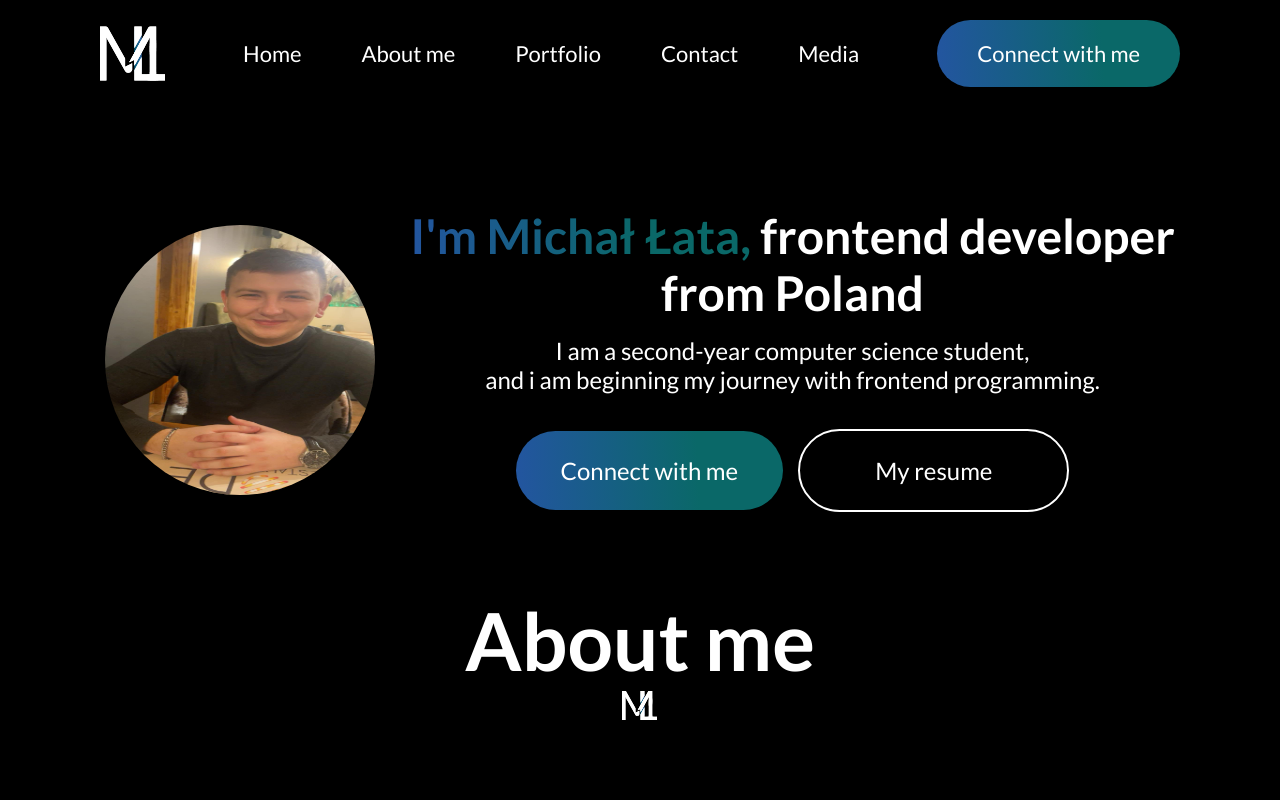
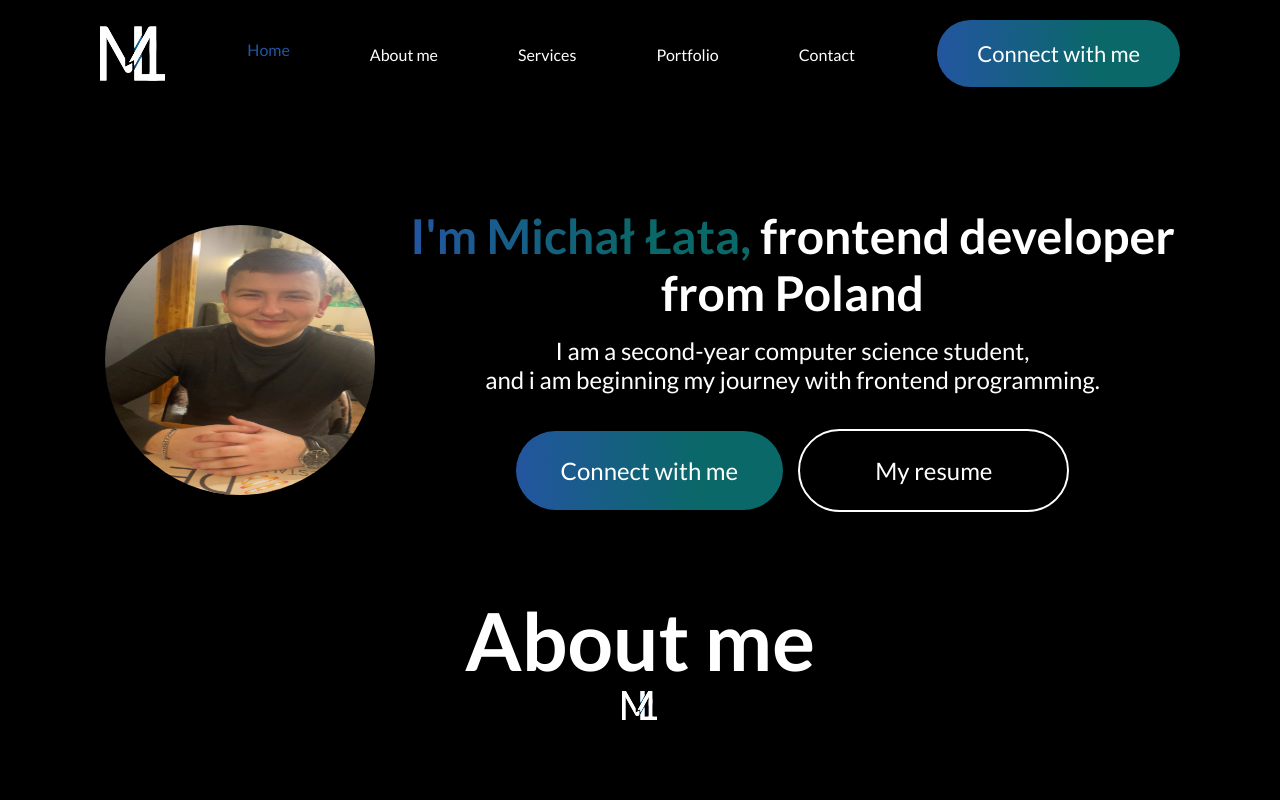
Before and after one commit to LataM88/portfolio, a React (Create React App) app: page / in a window 1280 px wide. Shown: the top 800 px of the page. Built offline with nearby package versions, Linux system fonts and the light colour scheme.

Commit message:
footer section

```diff
--- a/src/App.js
+++ b/src/App.js
@@ -5,6 +5,7 @@ import About from './components/About/about';
 import Services from './components/Services/services';
 import MyWork from './components/MyWork/mywork';
 import Contact from './components/Contact/contact';
+import Footer from './components/Footer/footer';
 
 function App() {
   return (
@@ -15,6 +16,7 @@ function App() {
       <Services />
       <MyWork />
       <Contact />
+      <Footer />
     </div>
   );
 }
--- /dev/null
+++ b/src/components/Footer/footer.css
@@ -0,0 +1,80 @@
+.footer-top-left img {
+    width: 35px;
+    height: 35px;
+}
+
+.footer-email-input img {
+    width: 20px;
+    height: 20px;
+}
+
+.footer {
+    margin: 50px 170px;
+    display: flex;
+    flex-direction: column;
+    gap: 30px;
+}
+
+.footer-top {
+    display: flex;
+    justify-content: space-between;
+}
+
+.footer-top-left p {
+    font-size: 18px;
+    max-width: 400px;
+    text-align: left;
+}
+
+.footer-top-right {
+    display: flex;
+    align-items: center;
+    gap: 35px;
+}
+
+.footer-email-input {
+    display: flex;
+    gap: 30px;
+    padding: 20px 30px;
+    border-radius: 50px;
+    background: #32323B;
+    padding-right: 80px;
+}
+
+.footer-email-input input {
+    outline: none;
+    border: none;
+    background: transparent;
+    color: #a0a0a0;
+    font-size: 16px;
+}
+
+.footer-subscribe {
+    font-size: 18px;
+    padding: 22px 50px;
+    border-radius: 50px;
+    background: linear-gradient(267deg, rgb(10, 104, 104) 32%, rgb(35, 85, 160) );
+    cursor: pointer;
+    transition: 0.3s;
+}
+
+.footer-bottom {
+    display: flex;
+    justify-content: space-between;
+    font-size: 16px;
+}
+
+.footer-bottom-right {
+    display: flex;
+    gap: 50px;
+    margin-bottom: 50px;
+}
+
+.footer-email-input:hover {
+    border: 2px solid white;
+}
+
+.footer-subscribe:hover {
+    transform: scale(1.1);
+    transition: 0.3;
+}
--- /dev/null
+++ b/src/components/Footer/footer.jsx
@@ -0,0 +1,35 @@
+import React from "react";
+import './footer.css'
+import logom from '../../logom.svg'
+import user_icon from '../../assets/user_icon.svg'
+
+const Footer = () => {
+    return (
+        <div className="footer">
+            <div className="footer-top">
+                <div className="footer-top-left">
+                    <img src={logom} alt="logo" />
+                    <p>I am a second-year computer science student, and i am beginning my journey with frontend programming.</p>
+                </div>
+                <div className="footer-top-right">
+                    <div className="footer-email-input">
+                        <img src={user_icon} alt="user" />
+                        <input type="email" placeholder="Enter your email" />
+                    </div>
+                    <div className="footer-subscribe">Subscribe</div>
+                </div>
+            </div>
+            <hr />
+            <div className="footer-bottom">
+                <p className="footer-bottom-left">© 2024 Michał Łata</p>
+                <div className="footer-bottom-right">
+                    <p>Term of Services</p>
+                    <p>Privacy Policy</p>
+                    <p>Connect with me</p>
+                </div>
+            </div>
+        </div>
+    )
+}
+
+export default Footer;
--- a/src/components/navbar.css
+++ b/src/components/navbar.css
@@ -25,3 +25,17 @@
 .nav-connect:hover {
     transform: scale(1.05);
 }
+
+.nav-menu p {
+    display: inline-block;
+    margin: 0;
+    padding: 5px 10px;
+    font-size: 16px;
+    cursor: pointer;
+    transition: transform 0.3s ease, color 0.3s ease;
+}
+
+.nav-menu p.active {
+    color: rgb(35, 85, 160);
+    transform: translateY(-5px);
+}
--- a/src/components/navbar.jsx
+++ b/src/components/navbar.jsx
@@ -1,17 +1,54 @@
-import React from 'react';
+import React, { useState } from 'react';
 import './navbar.css';
 import logom from '../logom.svg';
 
 const Navbar = () => {
+    const [menu, setMenu] = useState("home");
+
     return (
         <div className="navbar">
-           <img src={logom} alt="logo" style={{width: '65px', height: '65px'}} />
+            <img src={logom} alt="logo" style={{ width: '65px', height: '65px' }} />
             <ul className="nav-menu">
-                <li>Home</li>
-                <li>About me</li>
-                <li>Portfolio</li>
-                <li>Contact</li>
-                <li>Media</li>
+                <li>
+                    <p
+                        onClick={() => setMenu("home")}
+                        className={menu === "home" ? "active" : ""}
+                    >
+                        Home
+                    </p>
+                </li>
+                <li>
+                    <p
+                        onClick={() => setMenu("about")}
+                        className={menu === "about" ? "active" : ""}
+                    >
+                        About me
+                    </p>
+                </li>
+                <li>
+                    <p
+                        onClick={() => setMenu("services")}
+                        className={menu === "services" ? "active" : ""}
+                    >
+                        Services
+                    </p>
+                </li>
+                <li>
+                    <p
+                        onClick={() => setMenu("work")}
+                        className={menu === "work" ? "active" : ""}
+                    >
+                        Portfolio
+                    </p>
+                </li>
+                <li>
+                    <p
+                        onClick={() => setMenu("contact")}
+                        className={menu === "contact" ? "active" : ""}
+                    >
+                        Contact
+                    </p>
+                </li>
             </ul>
             <div className="nav-connect">Connect with me</div>
         </div>
```
Also changed, not shown: src/assets/background.jpg (added), src/assets/user_icon.svg (added).
